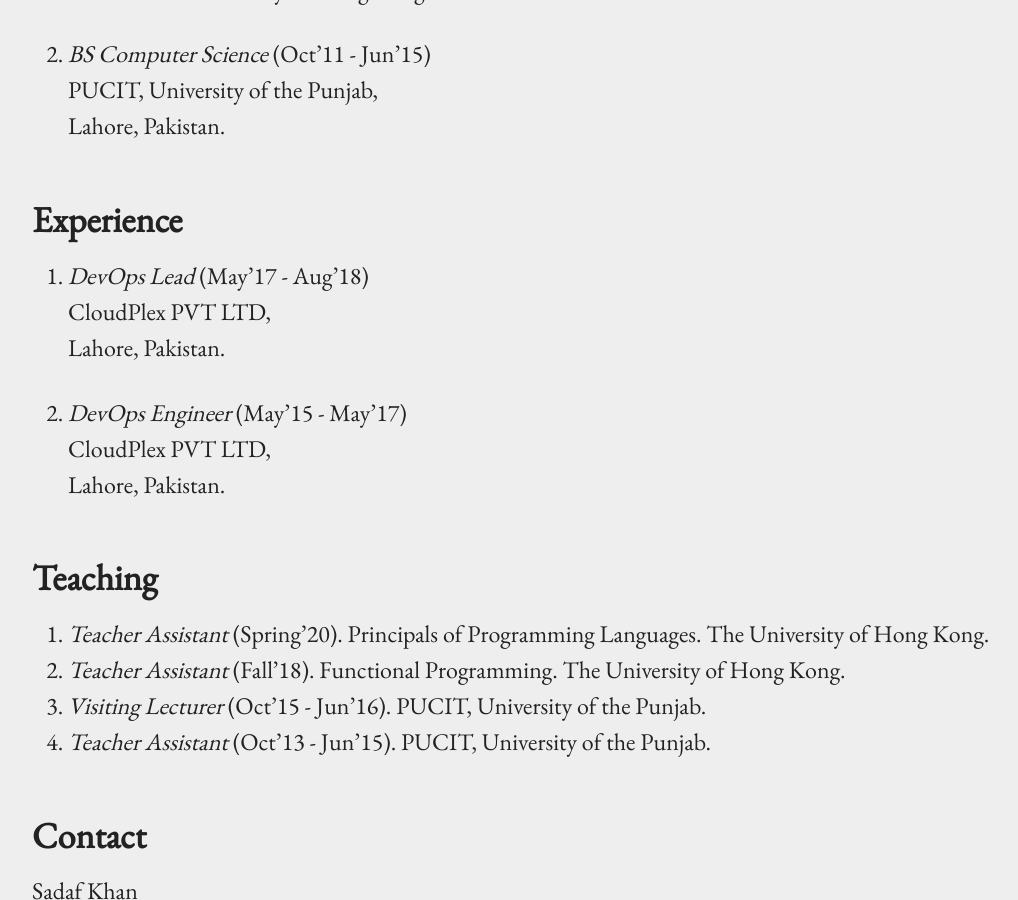
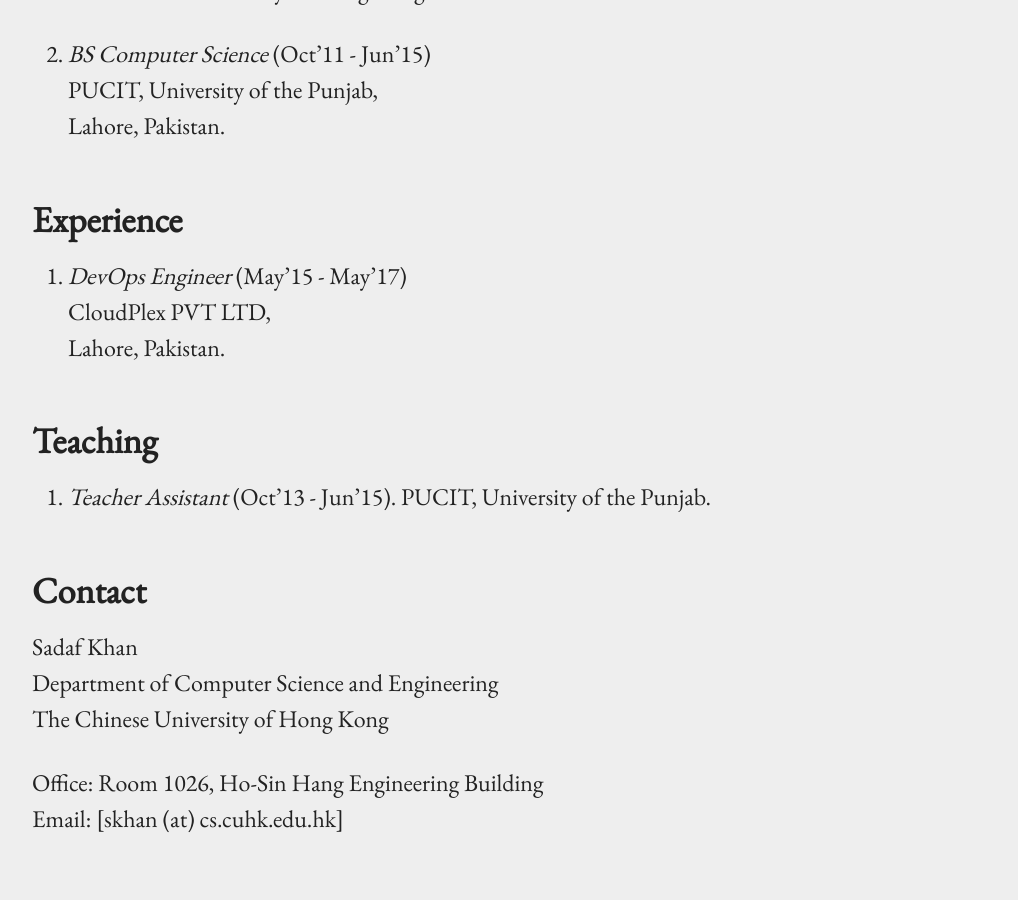
Before and after one commit to KHAN-Sadaf/KHAN-Sadaf.github.io, a Jekyll site: the page built from index.md, in a window 1280 px wide and 900 px high, scrolled down 707 px. Shown: the whole window, without its empty margins (44-1062 px from the left). Built offline with Jekyll 4.4.1, drawn with Linux system fonts in a browser that asks for light colours.

Commit message:
Update index.md

```diff
--- a/index.md
+++ b/index.md
@@ -29,19 +29,11 @@ My research area is EDA. More Specifically, I am working on applying Machine Lea
 
 ## Experience
 
-3. *DevOps Lead* (May'17 - Aug'18) <br />
-   CloudPlex PVT LTD, <br />
-   Lahore, Pakistan.
-
-4. *DevOps Engineer* (May'15 - May'17) <br />
+3. *DevOps Engineer* (May'15 - May'17) <br />
    CloudPlex PVT LTD, <br />
    Lahore, Pakistan.
 
 ## Teaching
-
-1. *Teacher Assistant* (Spring'20). Principals of Programming Languages. The University of Hong Kong.
-2. *Teacher Assistant* (Fall'18). Functional Programming. The University of Hong Kong.
-3. *Visiting Lecturer* (Oct'15 - Jun'16). PUCIT, University of the Punjab.
 4. *Teacher Assistant* (Oct'13 - Jun'15). PUCIT, University of the Punjab.
 
 
```
